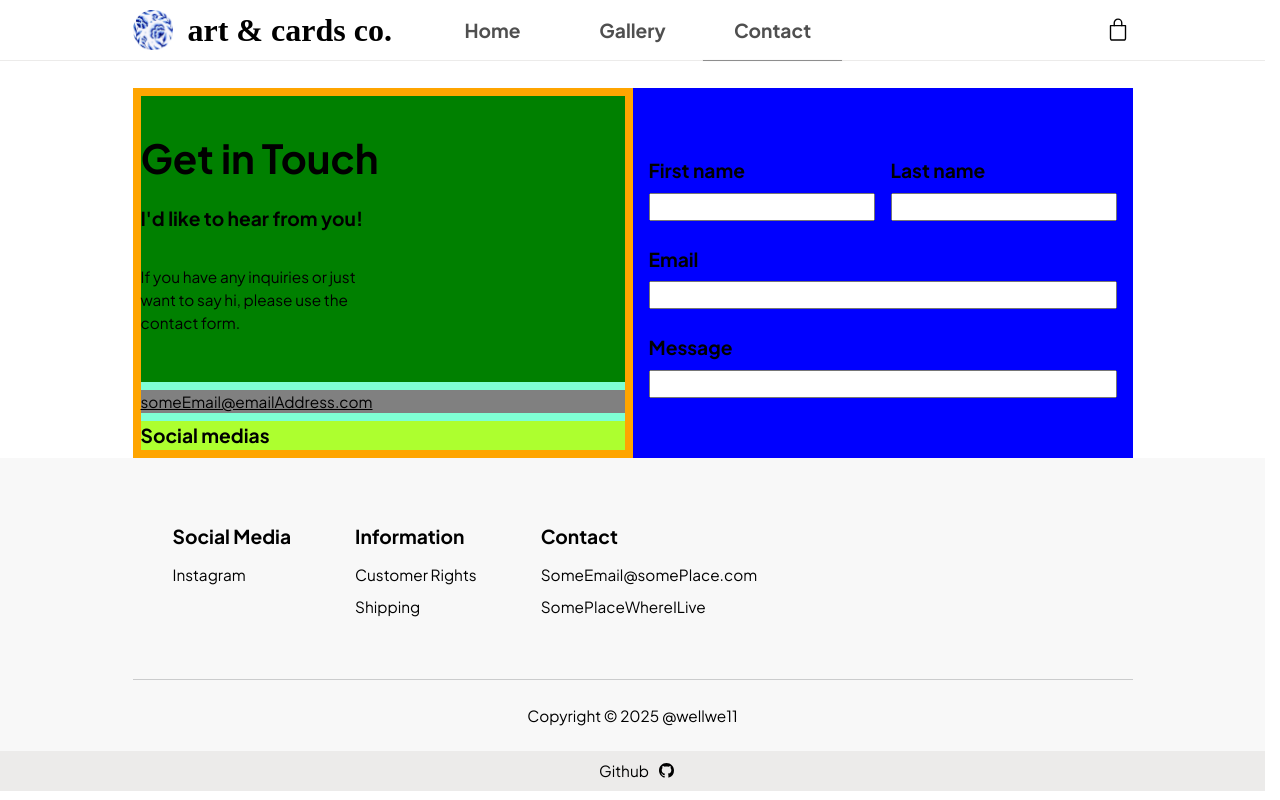
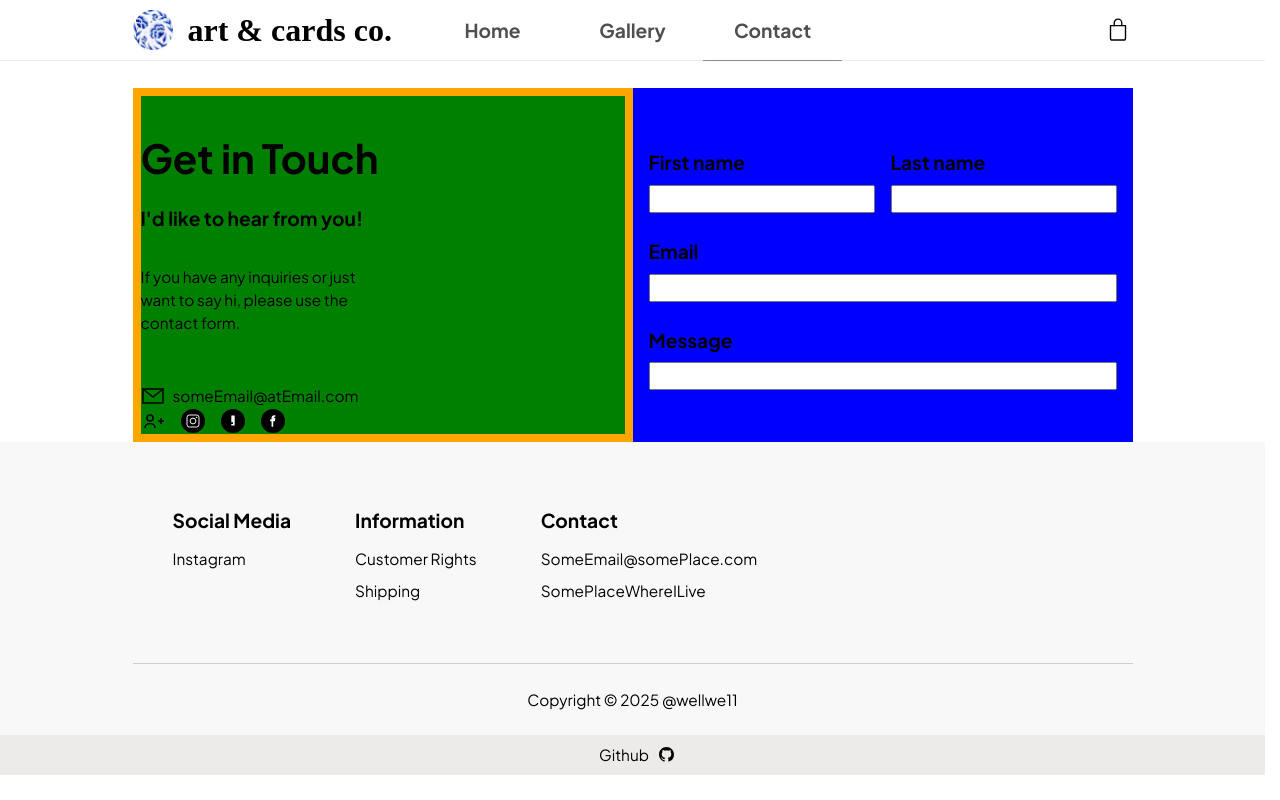
Before and after one commit to wellwe11/elliesWebsite, a React (Vite) app: page /contact in a window 1280 px wide. Built offline with nearby package versions, Linux system fonts and the light colour scheme; a web font is replaced by a local one.

Commit message:
added some styling to contact.jsx as well. Gonna fix it further soon

```diff
--- a/src/UI/UIComponents/BODY/contactUs/components/contactInfo/components/contact/contact.jsx
+++ b/src/UI/UIComponents/BODY/contactUs/components/contactInfo/components/contact/contact.jsx
@@ -1,19 +1,62 @@
+import MailSVG from "@components/SVGS/mailSVG/mailSVG.jsx";
 import classes from "./contact.module.scss";
+import FollowSVG from "@components/SVGS/followSVG/followSVG.jsx";
+import InstagramSVG from "@components/SVGS/instagramSVG/instagramSVG.jsx";
+import FacebookSVG from "@components/SVGS/facebookSVG/facebookSVG.jsx";
+import EtsySVG from "@components/SVGS/etsySVG/etsySVG.jsx";
+
+const SVGWrapper = ({ children }) => {
+  return <div className={classes.SVGWrapper}>{children}</div>;
+};
+
+const Section = ({ links, onClick, sectionSVG }) => {
+  if (!links) return;
+
+  console.log(links);
+
+  return (
+    <div className={classes.section}>
+      <SVGWrapper>{sectionSVG}</SVGWrapper>
+      {links.map((link, index) => (
+        <a onClick={onClick} className={classes.link} key={index}>
+          {link}
+        </a>
+      ))}
+    </div>
+  );
+};
 
 const Contact = () => {
   const emailWrapper = (
     <div className={classes.emailWrapper}>
-      <a className={classes.link}>
-        <p className={classes.text}>someEmail@emailAddress.com</p>
-      </a>
+      <Section
+        sectionSVG={<MailSVG />}
+        links={[<p>someEmail@atEmail.com</p>]}
+      />
     </div>
   );
 
+  const LocalSvgWrapper = ({ children }) => {
+    return (
+      <div className={classes.localSvgContainer}>
+        {children.map((child) => (
+          <div className={classes.svgWrapper}>{child}</div>
+        ))}
+      </div>
+    );
+  };
+
+  const svgs = [
+    <LocalSvgWrapper>
+      <InstagramSVG />
+      <EtsySVG />
+      <FacebookSVG />
+    </LocalSvgWrapper>,
+  ];
+
   const socialsWrapper = (
     <div className={classes.socialMediaWrapper}>
-      <div className={classes.socialMediaLinks}>
-        <h6>Social medias</h6>
-      </div>
+      <Section links={svgs} sectionSVG={<FollowSVG />} />
     </div>
   );
 
--- a/src/UI/UIComponents/BODY/contactUs/components/contactInfo/components/contact/contact.module.scss
+++ b/src/UI/UIComponents/BODY/contactUs/components/contactInfo/components/contact/contact.module.scss
@@ -1,22 +1,26 @@
 .contact {
-  background-color: aqua;
-  .emailWrapper {
-    background-color: aquamarine;
-
-    padding: var(--spacing-1) 0px;
-
-    .link {
-      .text {
-        background-color: gray;
-        text-decoration: underline;
-      }
-    }
-  }
-
-  .socialMediaWrapper {
-    background-color: greenyellow;
-
-    .socialMediaLinks {
+  .localSvgContainer {
+    display: flex;
+    .svgWrapper {
+      width: var(--step-5);
+      display: flex;
+      padding: 0px var(--spacing-1);
     }
   }
 }
+
+.SVGWrapper {
+  display: flex;
+  padding-top: 2px;
+}
+
+.section {
+  height: 100%;
+
+  display: flex;
+  align-items: center;
+
+  .link {
+    padding: 0px var(--spacing-1);
+  }
+}
--- /dev/null
+++ b/src/abstract/components/SVGS/etsySVG/etsySVG.jsx
@@ -0,0 +1,16 @@
+import classes from "./etsySVG.module.scss";
+
+const EtsySVG = () => {
+  return (
+    <svg xmlns="http://www.w3.org/2000/svg" viewBox="0 0 100 100">
+      <circle cx="50" cy="50" r="50" fill="black" />
+      <path
+        fill="white"
+        d="M 44.5 28.5 C 44.5 28.5 44.5 28.5 44.5 28.5 L 49.5 28.5 L 53.5 28.5 L 58.5 28.5 C 58.5 28.5 58.5 28.5 58.5 28.5 L 58.5 35.5 L 44.5 35.5 L 44.5 28.5 Z M 44.5 35.5 C 44.5 35.5 44.5 35.5 44.5 35.5 L 58.5 35.5 L 58.5 42.5 L 44.5 42.5 L 44.5 35.5 Z M 44.5 42.5 C 44.5 42.5 44.5 42.5 44.5 42.5 L 58.5 42.5 L 58.5 49.5 L 44.5 49.5 L 44.5 42.5 Z M 44.5 49.5 C 44.5 49.5 44.5 49.5 44.5 49.5 L 58.5 49.5 L 58.5 56.5 L 44.5 56.5 L 44.5 49.5 Z M 58.5 56.5 C 58.5 56.5 58.5 56.5 58.5 56.5 L 58.5 70.5 C 58.5 70.5 58.5 70.5 58.5 70.5 L 51.5 70.5 C 51.5 70.5 51.5 70.5 51.5 70.5 L 51.5 63.5 L 51.5 56.5 L 58.5 56.5 Z M 44.5 56.5 C 44.5 56.5 44.5 56.5 44.5 56.5 L 44.5 70.5 L 51.5 70.5 L 51.5 63.5 L 44.5 63.5 L 44.5 56.5 Z"
+        transform="translate( -1.5 -1.5 )"
+      />
+    </svg>
+  );
+};
+
+export default EtsySVG;
--- /dev/null
+++ b/src/abstract/components/SVGS/facebookSVG/facebookSVG.jsx
@@ -0,0 +1,15 @@
+import classes from "./facebookSVG.module.scss";
+
+const FacebookSVG = () => {
+  return (
+    <svg xmlns="http://www.w3.org/2000/svg" viewBox="0 0 100 100">
+      <circle cx="50" cy="50" r="50" fill="black" />
+      <path
+        fill="white"
+        d="M 57 44 H 61 L 62 37 H 57 V 34 C 57 33 58 32 59 32 H 62 V 26 C 62 26 60 26 57 26 C 50 26 46 30 46 37 V 44 H 40 V 51 H 46 V 74 H 53 V 51 H 60 L 61 44 H 53 L 57 44 Z"
+        transform="scale(1) translate(-2 0)"
+      />
+    </svg>
+  );
+};
+export default FacebookSVG;
--- /dev/null
+++ b/src/abstract/components/SVGS/followSVG/followSVG.jsx
@@ -0,0 +1,49 @@
+const FollowSVG = ({ size = 24, className = "", title = "Follow" }) => (
+  <svg
+    xmlns="http://www.w3.org/2000/svg"
+    width={size}
+    height={size}
+    viewBox="0 0 24 24"
+    className={className}
+    role="img"
+    aria-label={title}
+    fill="none"
+  >
+    <title>{title}</title>
+    {/* User head */}
+    <circle
+      cx="9"
+      cy="8"
+      r="3"
+      stroke="currentColor"
+      strokeWidth="1.5"
+      fill="none"
+    />
+    {/* User body */}
+    <path
+      d="M4 18c0-2.5 2-4.5 5-4.5s5 2 5 4.5"
+      stroke="currentColor"
+      strokeWidth="1.5"
+      fill="none"
+    />
+    {/* Plus sign */}
+    <line
+      x1="17"
+      y1="11"
+      x2="23"
+      y2="11"
+      stroke="currentColor"
+      strokeWidth="1.5"
+    />
+    <line
+      x1="20"
+      y1="8"
+      x2="20"
+      y2="14"
+      stroke="currentColor"
+      strokeWidth="1.5"
+    />
+  </svg>
+);
+
+export default FollowSVG;
--- /dev/null
+++ b/src/abstract/components/SVGS/instagramSVG/instagramSVG.jsx
@@ -0,0 +1,30 @@
+import classes from "./instagramSVG.module.scss";
+
+const InstagramSVG = () => {
+  return (
+    <svg xmlns="http://www.w3.org/2000/svg" viewBox="0 0 100 100">
+      <circle cx="50" cy="50" r="50" fill="black" />
+      <rect
+        x="25"
+        y="25"
+        width="50"
+        height="50"
+        rx="10"
+        fill="none"
+        stroke="white"
+        stroke-width="4"
+      />
+      <circle
+        cx="50"
+        cy="50"
+        r="12"
+        fill="none"
+        stroke="white"
+        stroke-width="4"
+      />
+      <circle cx="65" cy="35" r="3" fill="white" />
+    </svg>
+  );
+};
+
+export default InstagramSVG;
--- /dev/null
+++ b/src/abstract/components/SVGS/mailSVG/mailSVG.jsx
@@ -0,0 +1,31 @@
+const MailSVG = ({ size = 24, className = "", title = "Mail" }) => (
+  <svg
+    xmlns="http://www.w3.org/2000/svg"
+    width={size}
+    height={size}
+    viewBox="0 0 24 24"
+    className={className}
+    role="img"
+    aria-label={title}
+    fill="none"
+  >
+    <title>{title}</title>
+    <rect
+      x="2"
+      y="5"
+      width="20"
+      height="14"
+      stroke="currentColor"
+      strokeWidth="1.5"
+    />
+    <path
+      d="M2 5 L12 13 L22 5"
+      stroke="currentColor"
+      strokeWidth="1.5"
+      strokeLinecap="square"
+      strokeLinejoin="miter"
+    />
+  </svg>
+);
+
+export default MailSVG;
```
Also changed, not shown: src/abstract/components/SVGS/etsySVG/etsySVG.module.scss (added), src/abstract/components/SVGS/facebookSVG/facebookSVG.module.scss (added), src/abstract/components/SVGS/followSVG/followSVG.module.scss (added), src/abstract/components/SVGS/instagramSVG/instagramSVG.module.scss (added).
